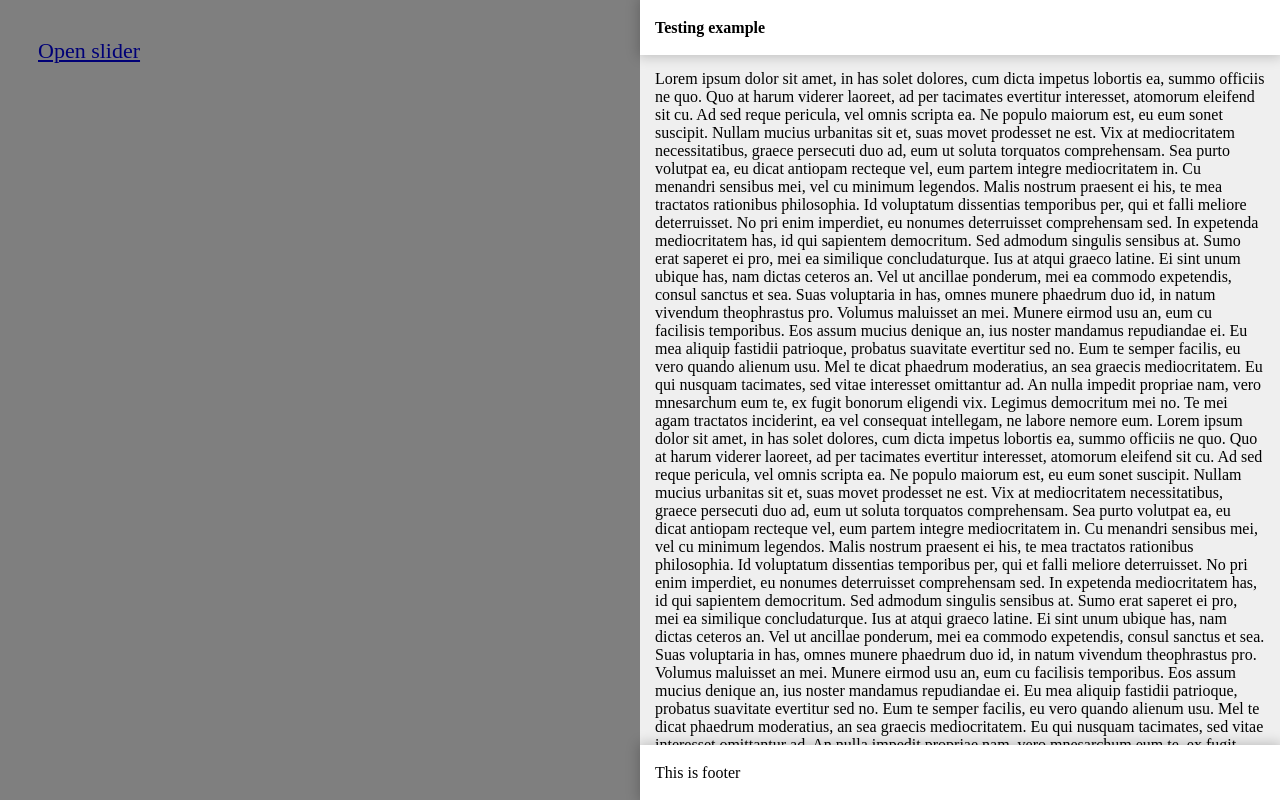
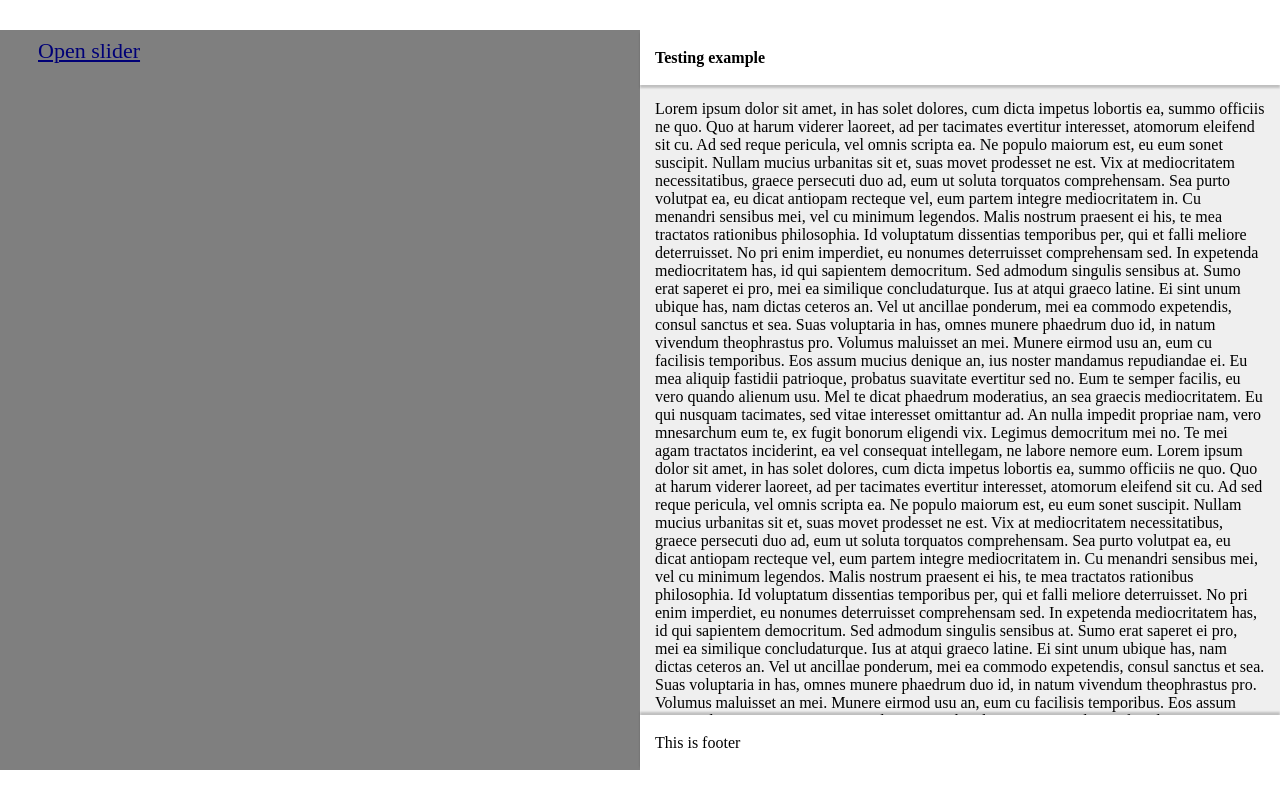
Before and after one commit to gogoair/react-slide-out, a React app: page / in a window 1280 px wide. Both pictures are taken after a click on the link "Open slider". Built offline with nearby package versions, Linux system fonts and the light colour scheme.

Commit message:
changed some styling and updated readme file

```diff
--- a/example/index.jsx
+++ b/example/index.jsx
@@ -23,6 +23,7 @@ class Example extends React.Component {
 				<SimpleSlider
 					isOpen={this.state.isOpen}
 					title='Testing example'
+					verticalOffset={{top: 30, bottom: 30}}
 					onOutsideClick={this.closeSlider}
 					footer={<div style={{padding: '15px'}}>This is footer</div>}
 				>
--- a/src/index.css
+++ b/src/index.css
@@ -51,13 +51,19 @@
 .SlideModal--close {
   animation: slideOut 0.3s ease-out forwards; }
 
-.SlideModal__headerFooter {
+.SlideModal__header {
   display: flex;
   align-items: center;
   background-color: #fff;
+  overflow: hidden;
   height: 55px;
-  box-shadow: 0 0 12px 2px rgba(0, 0, 0, 0.2);
+  box-shadow: 0 3px 2px 0 rgba(0, 0, 0, 0.2);
   z-index: 667; }
+
+.SlideModal__footer {
+  box-shadow: 0 -3px 2px 0 rgba(0, 0, 0, 0.2);
+
+}
 
 .SlideModal__title {
   padding-left: 15px;
--- a/src/index.jsx
+++ b/src/index.jsx
@@ -96,11 +96,11 @@ export default class SlideModal extends Component {
 					} : {}}>
 					<div className='h-displayFlex h-flexCol h-flexSpaceBetween'>
 						{this.props.title &&
-						(<div className='SlideModal__headerFooter js-slideModalHeader'>
+						(<div className='SlideModal__header js-slideModalHeader'>
 							<h4 className='SlideModal__title'>{this.props.title}</h4>
 						</div>)}
 						<div className={'h-overflowAuto ' + this.state.contentClass} style={this.state.contentStyle}>{this.props.children}</div>
-						{this.props.footer && <div className='SlideModal__headerFooter'>{this.props.footer}</div>}
+						{this.props.footer && <div className='SlideModal__header SlideModal__footer'>{this.props.footer}</div>}
 					</div>
 				</div>
 			</div>
```
Also changed, not shown: 1 other file (tests, documents, lock files or other folders).
